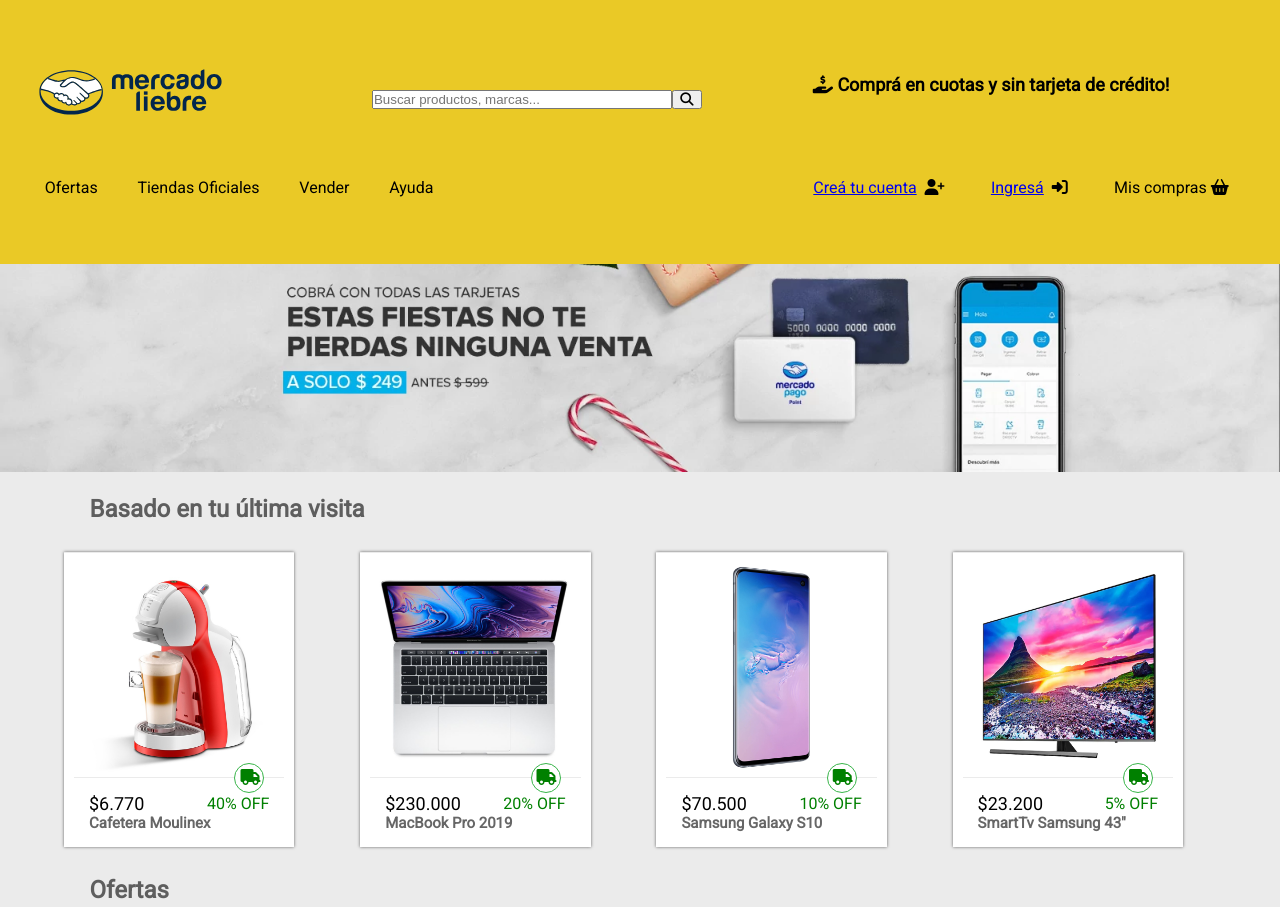
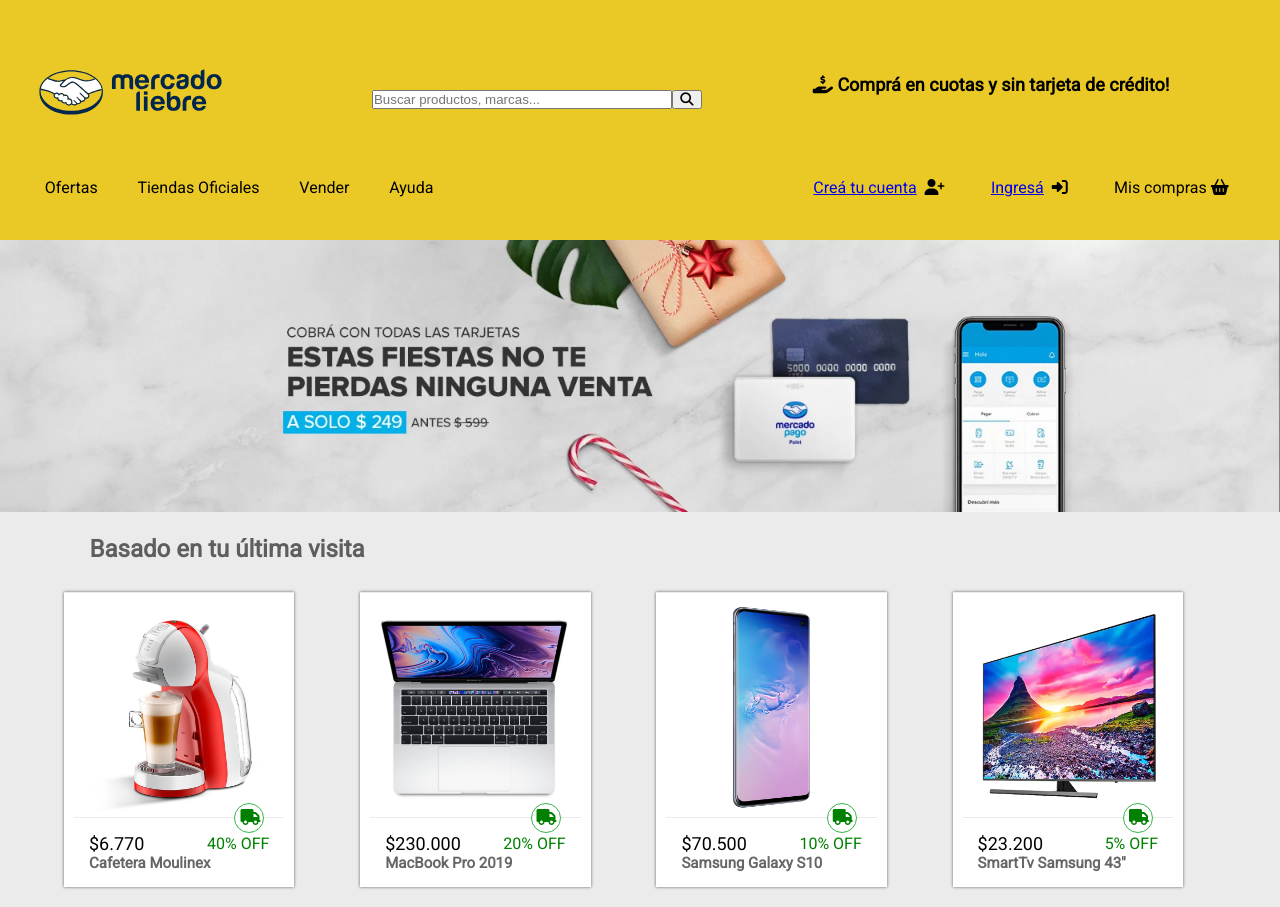
Before and after one commit to FacchiniDonnovan/MercadoLiebre, a website: page views/home.html in a window 1280 px wide. Shown: the top 907 px of the page. Drawn offline with Linux system fonts and the light colour scheme; files that its build step writes are made by us from their sources.

Commit message:
Cambios en header.

```diff
--- a/public/css/styles.css
+++ b/public/css/styles.css
@@ -17,9 +17,7 @@
     font-family: 'Roboto', sans-serif;
     padding:2%;
     width:100%;
-    height:28%;
-    position:fixed;
-    z-index: 10;
+    z-index:10;
     top:0;
 }
 
@@ -72,18 +70,17 @@
     border-radius:5px;
 }
 
+.banner{
+    align-content: center;
+    width:100%;
+    height: auto;
+}
+
 /* ---    Comienza el MAIN   --- */
 
 main{
     width: 90%;
     margin: 0 auto;
-}
-
-.banner{
-    margin-top:185px;
-    align-content: center;
-    width:100%;
-    height: auto;
 }
 
 .productoss{
@@ -314,13 +311,13 @@
     margin-top:3vw;
     font-size:12px;
 }
-/* ---   Mobile = 360×640   --- */
+/* ---   Mobile = 414   --- */
 /* ---   Tablet = 1024x768(iPad)   --- */
 /* ---   Desktop = 1336x678   --- */
 
 /* ---   Media Queries for Tablets   --- */
 
-@media (min-width: 361px) {
+@media (min-width: 415px) {
 
     .centrado{
         width: 80%;
@@ -331,11 +328,9 @@
     header{
         padding:0%;
         height: 38%;
-        position:absolute
     }
 
     .banner{
-        margin-top:290px;
     }
 
     .art{
@@ -430,7 +425,6 @@
     header{
         padding:0%;
         height: 33%;
-        position:absolute
     }
 
     .cabeza-pagina {
@@ -439,7 +433,6 @@
     }
 
     .banner{
-        margin-top:200px;
     }
 
     .descuento{
```
Also changed, not shown: views/home.html (+2 -0 lines), 1 other file.
